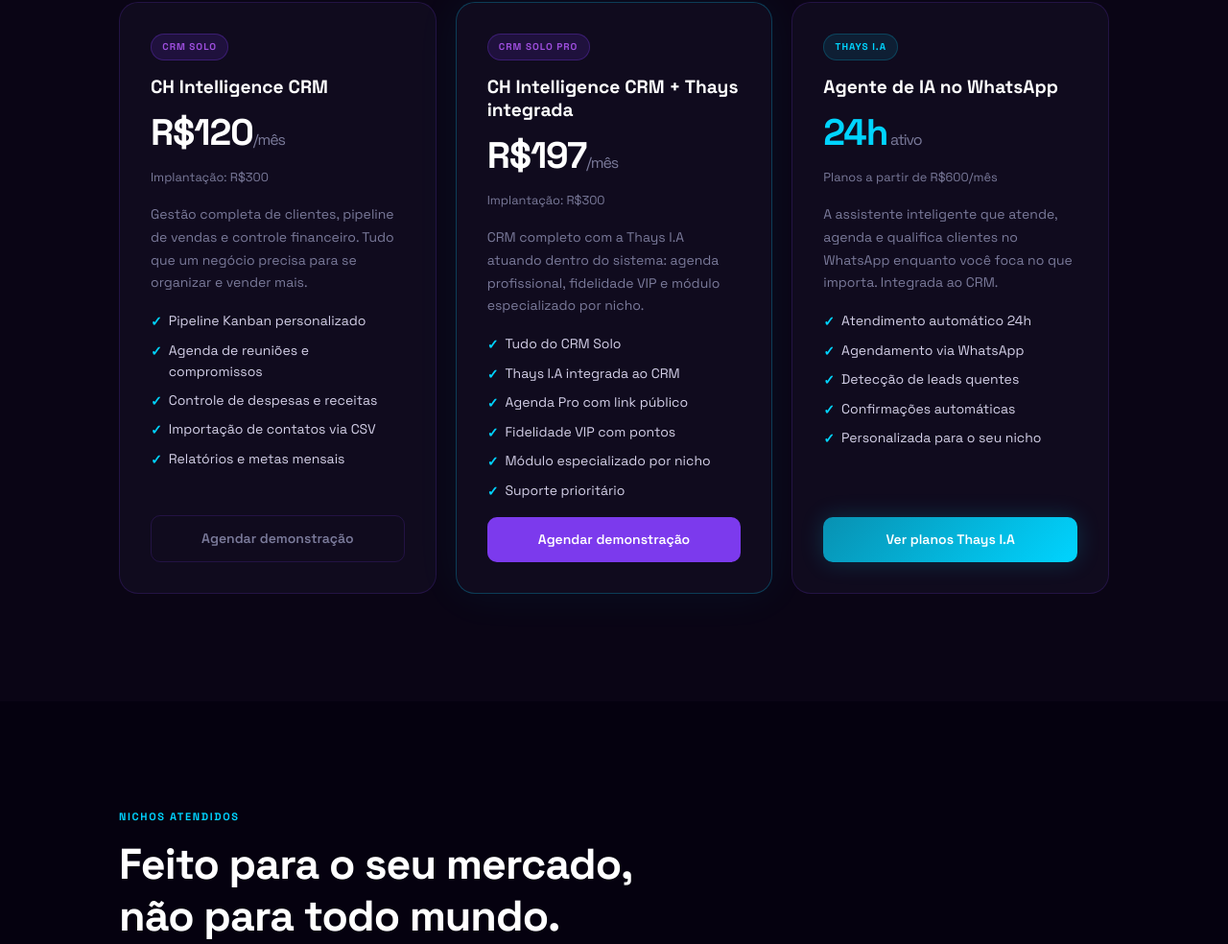
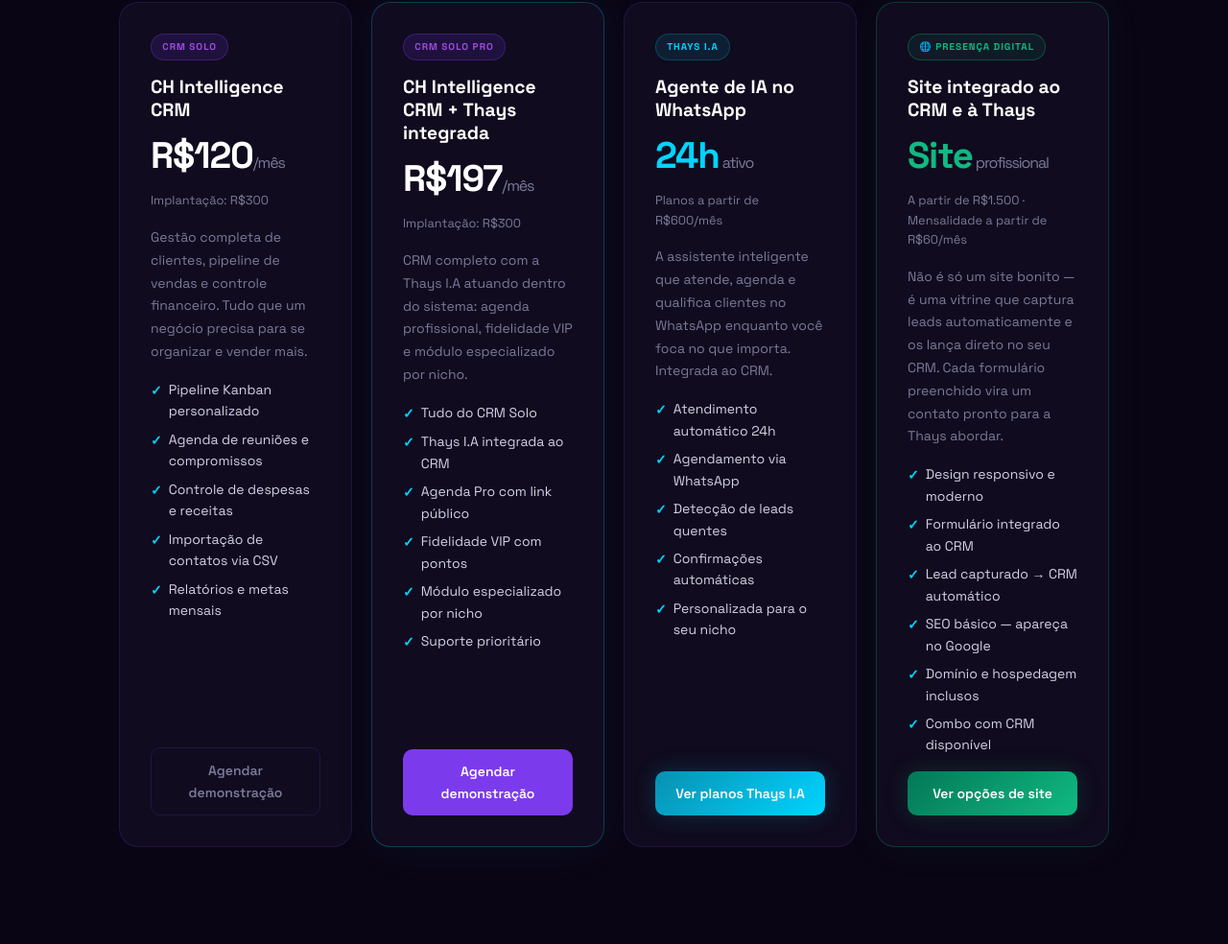
Before and after one commit to chautomacoes-ia/ch-landing-page, a plain HTML site: page index.html in a window 1280 px wide. Shown: the part 3681-4665 px from the top of the page at 96% size. Drawn offline with Linux system fonts and the light colour scheme.

Commit message:
Update index.html

```diff
--- a/index.html
+++ b/index.html
@@ -228,8 +228,8 @@
     .cf-step p  { font-size: .85rem; color: var(--muted); line-height: 1.65; }
     /* PRODUTOS */
     .produtos { background: var(--surface); }
-    .prod-grid { display: grid; grid-template-columns: repeat(3,1fr); gap: 1.25rem; margin-top: 4rem; }
-    @media (max-width: 900px) { .prod-grid { grid-template-columns: 1fr; } }
+    .prod-grid { display: grid; grid-template-columns: repeat(4,1fr); gap: 1.25rem; margin-top: 4rem; }
+    @media (max-width: 1100px) { .prod-grid { grid-template-columns: repeat(2,1fr); } } @media (max-width: 600px) { .prod-grid { grid-template-columns: 1fr; } }
     .prod { background: var(--card); border: 1px solid var(--border); border-radius: 20px; padding: 2rem; display: flex; flex-direction: column; gap: 1rem; }
     .prod.hl { border-color: rgba(0,212,255,.25); box-shadow: 0 0 48px rgba(0,212,255,.06); }
     .prod-tag { display: inline-flex; align-items: center; font-size: 10px; font-weight: 700; letter-spacing: .1em; text-transform: uppercase; padding: .3rem .7rem; border-radius: 999px; width: fit-content; }
@@ -702,6 +702,23 @@
         </ul>
         <a href="#precos" class="prod-cta ia-c">Ver planos Thays I.A</a>
       </div>
+      <!-- CARD PRESENÇA DIGITAL -->
+      <div class="prod" style="border-color:rgba(16,185,129,.25);box-shadow:0 0 40px rgba(16,185,129,.06)">
+        <span class="prod-tag t-site">🌐 Presença Digital</span>
+        <h3>Site integrado ao CRM e à Thays</h3>
+        <div class="num" style="color:#10b981">Site<em> profissional</em></div>
+        <p class="impl">A partir de R$1.500 · Mensalidade a partir de R$60/mês</p>
+        <p class="desc">Não é só um site bonito — é uma vitrine que captura leads automaticamente e os lança direto no seu CRM. Cada formulário preenchido vira um contato pronto para a Thays abordar.</p>
+        <ul class="prod-list">
+          <li>Design responsivo e moderno</li>
+          <li>Formulário integrado ao CRM</li>
+          <li>Lead capturado → CRM automático</li>
+          <li>SEO básico — apareça no Google</li>
+          <li>Domínio e hospedagem inclusos</li>
+          <li>Combo com CRM disponível</li>
+        </ul>
+        <a href="#sites" class="prod-cta site-c">Ver opções de site</a>
+      </div>
     </div>
   </div>
 </section>
@@ -954,7 +971,7 @@
           <li>Domínio e hospedagem inclusos</li>
           <li>Pequenas atualizações mensais</li>
         </ul>
-        <a href="https://wa.me/5561998036626?text=Quero%20saber%20mais%20sobre%20o%20Site%20Vitrine" class="site-cta sec">Falar com consultor</a>
+        <a href="https://wa.me/5561998036626?text=Ol%C3%A1!%20Tenho%20interesse%20no%20Site%20Vitrine%20da%20CH%20Automa%C3%A7%C3%B5es.%20Gostaria%20de%20saber%20mais%20sobre%20como%20funciona%20e%20os%20pr%C3%B3ximos%20passos." class="site-cta sec">Falar com consultor</a>
       </div>
 
       <!-- Site + CRM -->
@@ -980,13 +997,13 @@
           <li>Agenda Pro com link de agendamento</li>
           <li>Fidelidade VIP e módulo de nicho</li>
         </ul>
-        <a href="https://wa.me/5561998036626?text=Quero%20saber%20mais%20sobre%20o%20Site%20%2B%20CRM" class="site-cta">Falar com consultor</a>
+        <a href="https://wa.me/5561998036626?text=Ol%C3%A1!%20Tenho%20interesse%20no%20pacote%20Site%20%2B%20CRM%20da%20CH%20Automa%C3%A7%C3%B5es%20%E2%80%94%20site%20integrado%20ao%20CH%20Intelligence.%20Pode%20me%20contar%20mais%20e%20agendar%20uma%20demonstra%C3%A7%C3%A3o%3F" class="site-cta">Falar com consultor</a>
       </div>
     </div>
 
     <div style="text-align:center;margin-top:2.5rem">
       <p style="font-size:.875rem;color:var(--muted)">Tem dúvidas sobre qual opção é ideal para o seu negócio?</p>
-      <a href="https://wa.me/5561998036626?text=Quero%20saber%20mais%20sobre%20os%20sites%20da%20CH%20Automa%C3%A7%C3%B5es" class="btn-p" style="display:inline-flex;margin-top:1rem;font-size:14px">Falar com um consultor →</a>
+      <a href="https://wa.me/5561998036626?text=Ol%C3%A1!%20Tenho%20d%C3%BAvidas%20sobre%20as%20op%C3%A7%C3%B5es%20de%20site%20da%20CH%20Automa%C3%A7%C3%B5es.%20Pode%20me%20ajudar%20a%20escolher%20a%20melhor%20op%C3%A7%C3%A3o%20para%20o%20meu%20neg%C3%B3cio%3F" class="btn-p" style="display:inline-flex;margin-top:1rem;font-size:14px">Falar com um consultor →</a>
     </div>
   </div>
 </section>
```
